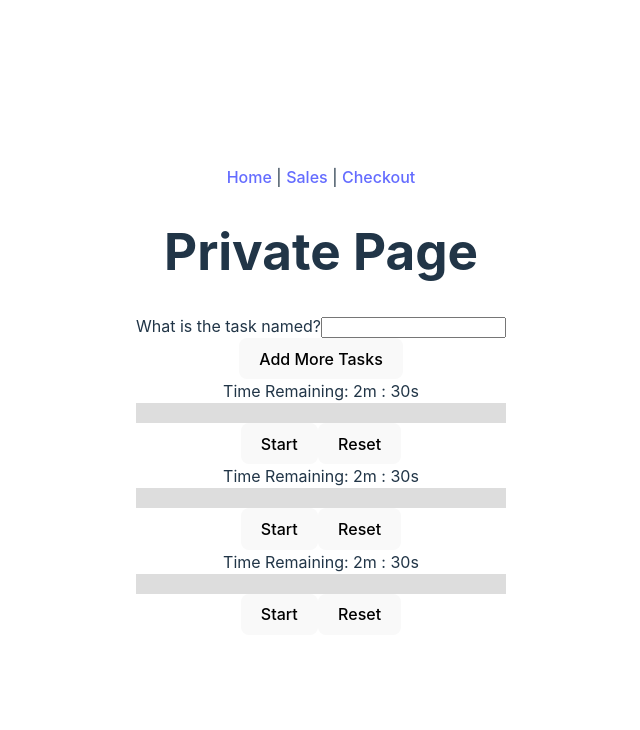
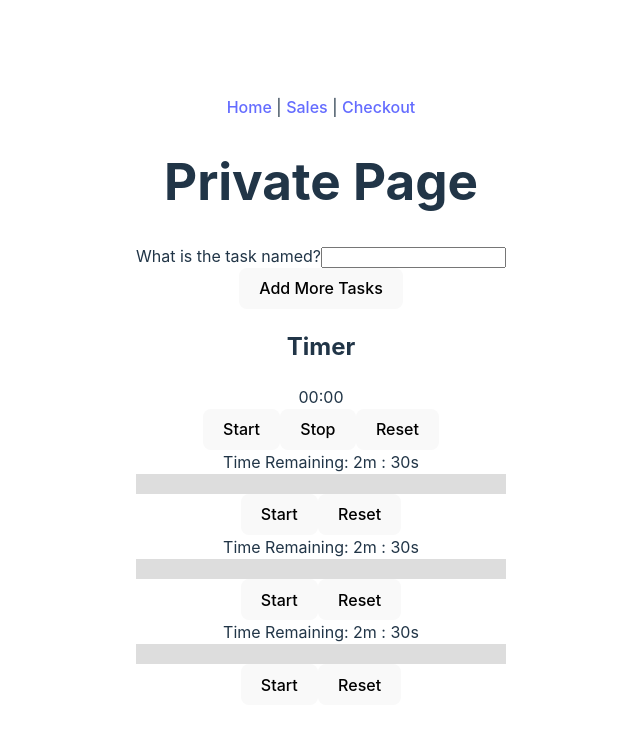
Before and after one commit to pmrprdc/gamifiedworkday, a React (Vite) app: page / in a window 1280 px wide. Shown: the top 730 px of the page, without its empty margins (319-959 px from the left). Built offline with nearby package versions, Linux system fonts and the light colour scheme.

Commit message:
created a stopwatch component

```diff
--- a/src/components/PrivatePage.jsx
+++ b/src/components/PrivatePage.jsx
@@ -1,12 +1,14 @@
 import React from 'react';
 import Timer from './Timer';
 import SetupInputs from './setupInputs'
+import StopWatch from './StopWatch'
 
 function PrivatePage() {
   return (
     <div>
       <h1>Private Page</h1>
       <SetupInputs />
+      <StopWatch />
       <Timer initialMinutes={2} initialSeconds={30} />
       <Timer initialMinutes={2} initialSeconds={30} />
       <Timer initialMinutes={2} initialSeconds={30} />
--- /dev/null
+++ b/src/components/StopWatch.jsx
@@ -0,0 +1,52 @@
+import React, { useState, useEffect } from 'react';
+
+function Timer() {
+  const [isActive, setIsActive] = useState(false);
+  const [isPaused, setIsPaused] = useState(true);
+  const [time, setTime] = useState(0);
+
+  useEffect(() => {
+    let interval = null;
+
+    if (isActive && !isPaused) {
+      interval = setInterval(() => {
+        setTime((time) => time + 10);  // increment the time by 10 milliseconds
+      }, 10);
+    } else if (!isActive && time !== 0) {
+      clearInterval(interval);
+    }
+    return () => clearInterval(interval);
+  }, [isActive, isPaused]);
+
+  const handleStart = () => {
+    setIsActive(true);
+    setIsPaused(false);
+  };
+
+  const handleStop = () => {
+    setIsPaused(true);
+  };
+
+  const handleReset = () => {
+    setIsActive(false);
+    setTime(0);
+  };
+
+  const formatTime = () => {
+    const getMilliseconds = `0${(time % 1000) / 10}`.slice(-2);
+    const seconds = `0${Math.floor(time / 1000) % 60}`.slice(-2);
+    return `${seconds}:${getMilliseconds}`;
+  };
+
+  return (
+    <div>
+      <h2>Timer</h2>
+      <div id="display-timer">{formatTime()}</div>
+      <button onClick={handleStart}>Start</button>
+      <button onClick={handleStop}>Stop</button>
+      <button onClick={handleReset}>Reset</button>
+    </div>
+  );
+}
+
+export default Timer;
```
